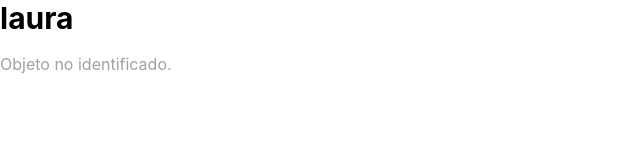
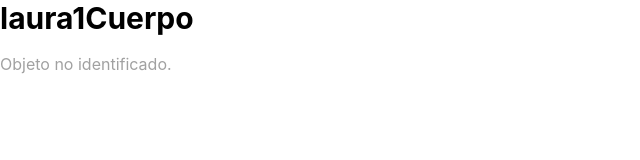
Before and after one commit to Sbector/mesoscopio, an Astro site: page /modelos/laura in a window 1280 px wide. Shown: the whole page, without its empty margins (0-640 px from the left). Built offline with nearby package versions, Linux system fonts and the light colour scheme; Astro itself is replaced by a stand-in of ours; no server answers.

Commit message:
Update src/data/modelos/laura.md (via Pages CMS)

```diff
--- a/src/data/modelos/laura.md
+++ b/src/data/modelos/laura.md
@@ -1,7 +1,5 @@
 ---
-title: laura
+title: laura1Cuerpo
 description: Objeto no identificado.
 model: /models/laura/cuerpo70k.glb
 ---
-
-Dos piezas de cerámica con presunto interés arqueológico.
```
